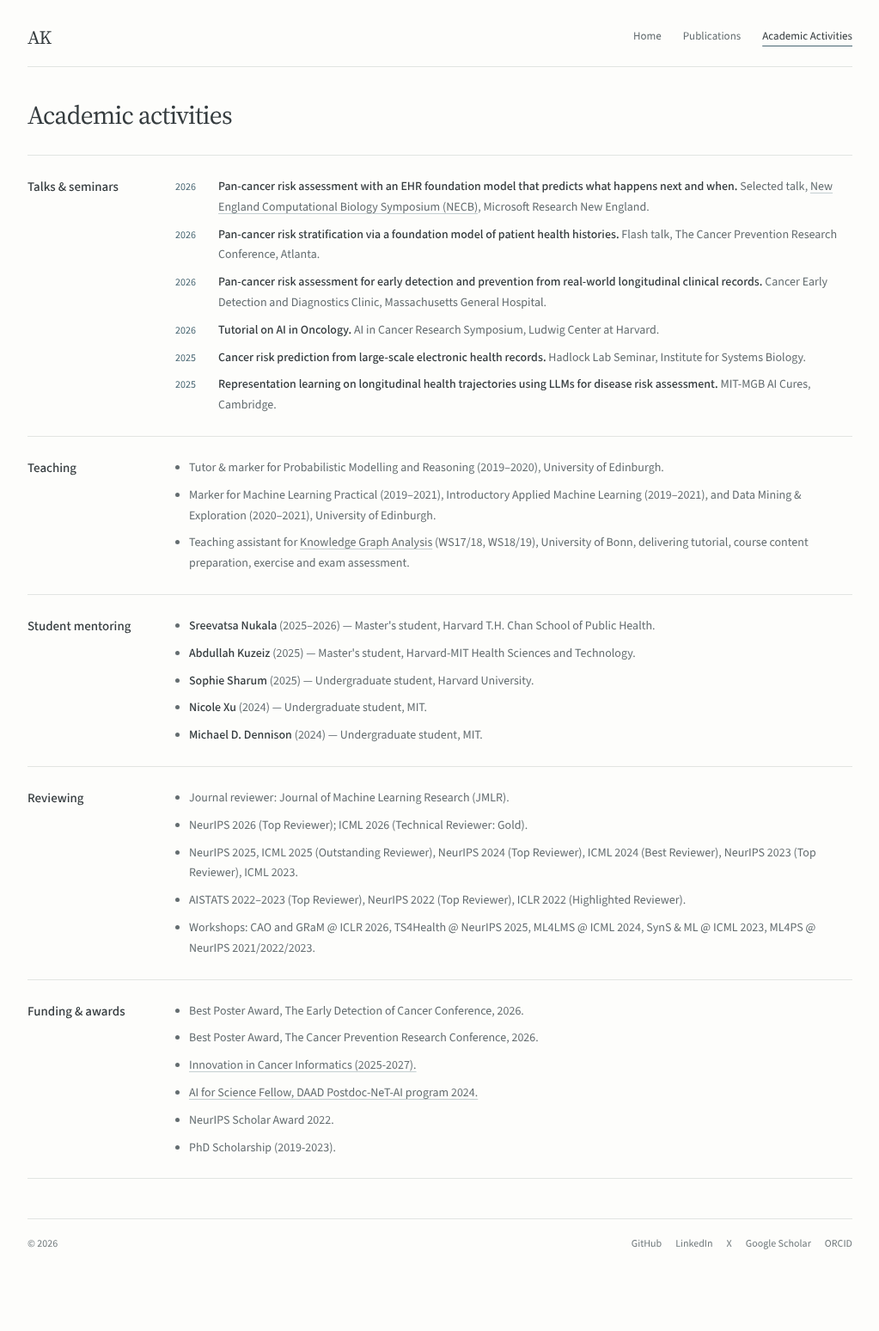
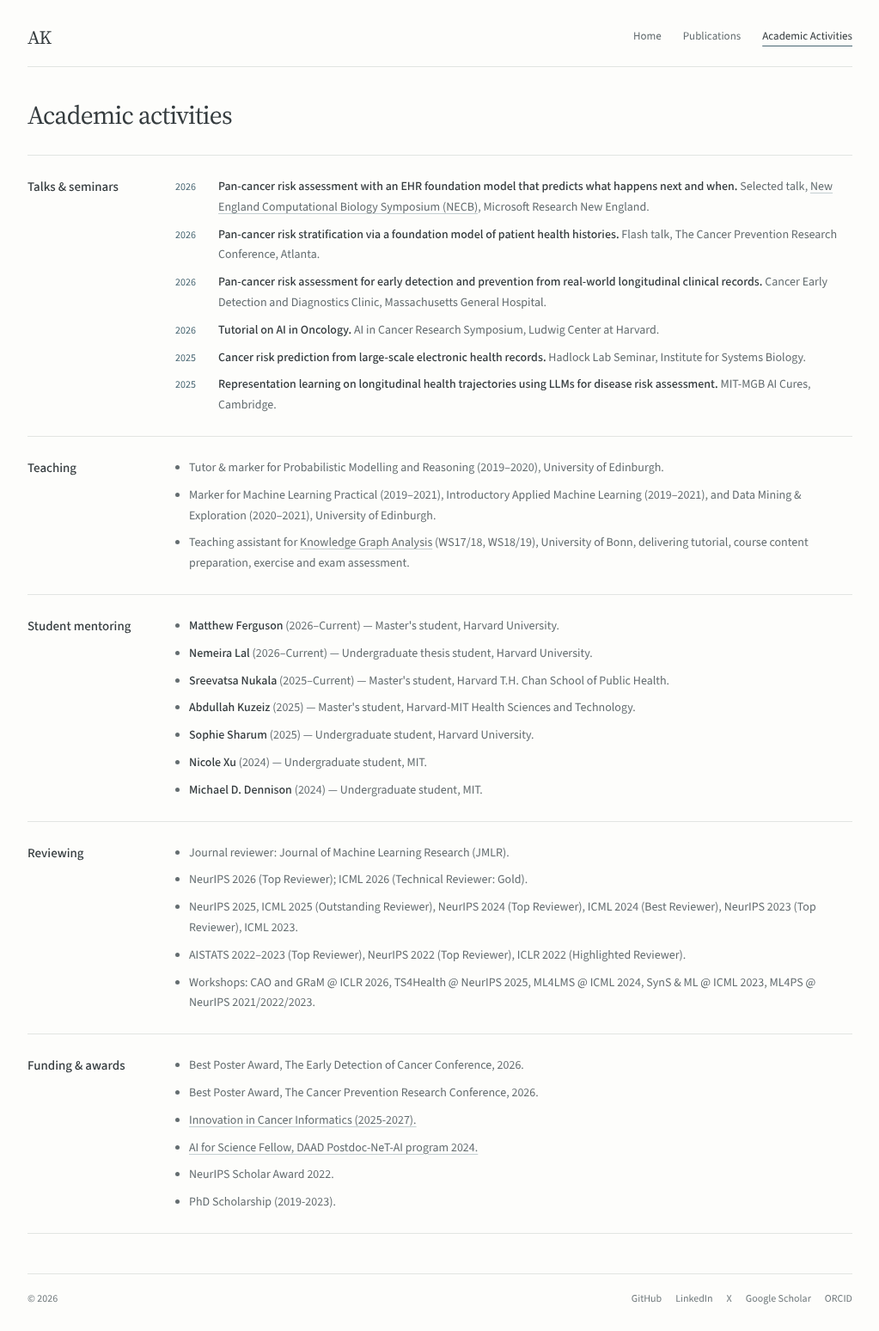
Before and after one commit to MdAsifKhan/mdasifkhan.github.io, a Jekyll site: the page built from activities.md, in a window 1280 px wide. Shown: the whole page at 86% size, without its empty margins (128-1151 px from the left). Built offline with Jekyll 4.4.1, drawn with Linux system fonts in a browser that asks for light colours; before the commit the page ends 1485 px from its top, so only the background shows below that.

Commit message:
Add Harvard mentees and update ongoing student mentoring dates

```diff
--- a/_config.yml
+++ b/_config.yml
@@ -46,9 +46,15 @@ affiliations:
     url: "https://www.ludwigcancerresearch.org/location/harvard/"
 
 students:
+  - name: "Matthew Ferguson"
+    program: "Master's student, Harvard University"
+    years: "2026–Current"
+  - name: "Nemeira Lal"
+    program: "Undergraduate thesis student, Harvard University"
+    years: "2026–Current"
   - name: "Sreevatsa Nukala"
     program: "Master's student, Harvard T.H. Chan School of Public Health"
-    years: "2025–2026"
+    years: "2025–Current"
   - name: "Abdullah Kuzeiz"
     program: "Master's student, Harvard-MIT Health Sciences and Technology"
     years: "2025"
```
Also changed, not shown: 6 other files.
